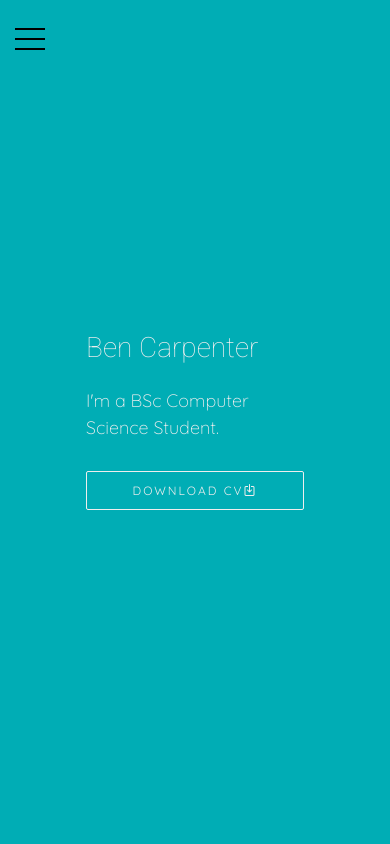
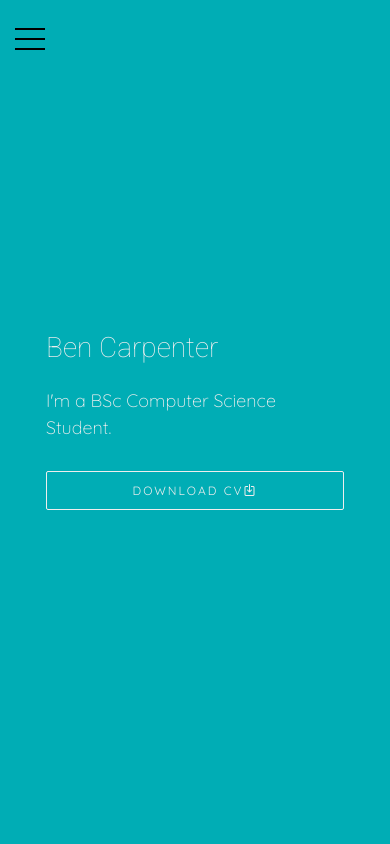
Before and after one commit to BenCarpenterDev/BenCarpenterDev.github.io, a plain HTML site: page index.html in a window 390 px wide. Shown: the top 844 px of the page. Drawn offline with nearby package versions, Linux system fonts and the light colour scheme; files whose address does not match are found by name; a web font is replaced by a local one.

Commit message:
mobile view fix

```diff
--- a/css/style.css
+++ b/css/style.css
@@ -297,11 +297,14 @@ figure {
         position: relative; }
         @media screen and (max-width: 768px) {
           #colorlib-hero .flexslider .slider-text > .slider-text-inner {
-            display: flex; /* Use flexbox for mobile */
+            display: flex;
             flex-direction: column;
-            justify-content: center; /* Center vertically */
-            align-items: flex-start; /* Align to the left (like text-align: left) */
-            min-height: calc(100vh - 50px);} }
+            justify-content: center;
+            align-items: flex-start;
+            min-height: calc(100vh - 50px);
+            margin: 0;
+            padding: 0;
+            vertical-align:initial;}}
         #colorlib-hero .flexslider .slider-text > .slider-text-inner h1, #colorlib-hero .flexslider .slider-text > .slider-text-inner h2 {
           margin: 0;
           padding: 0;
```
